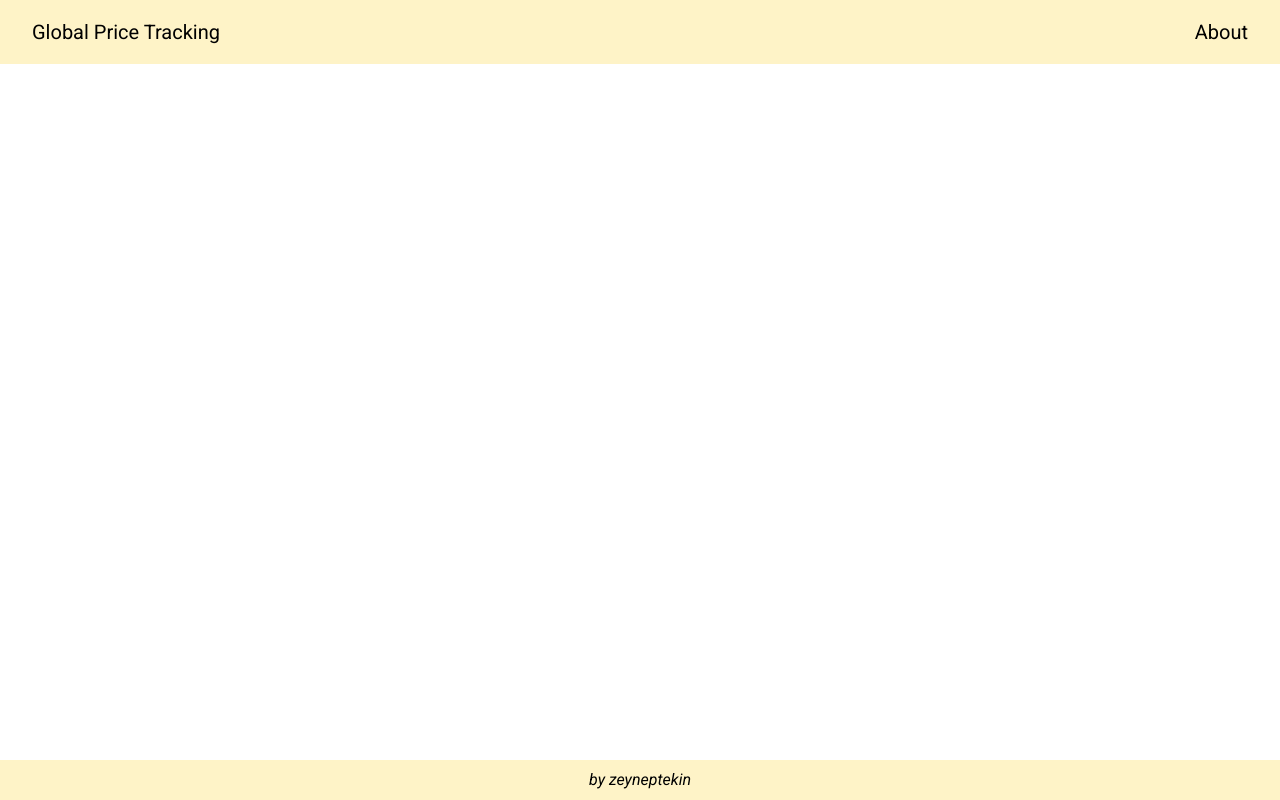
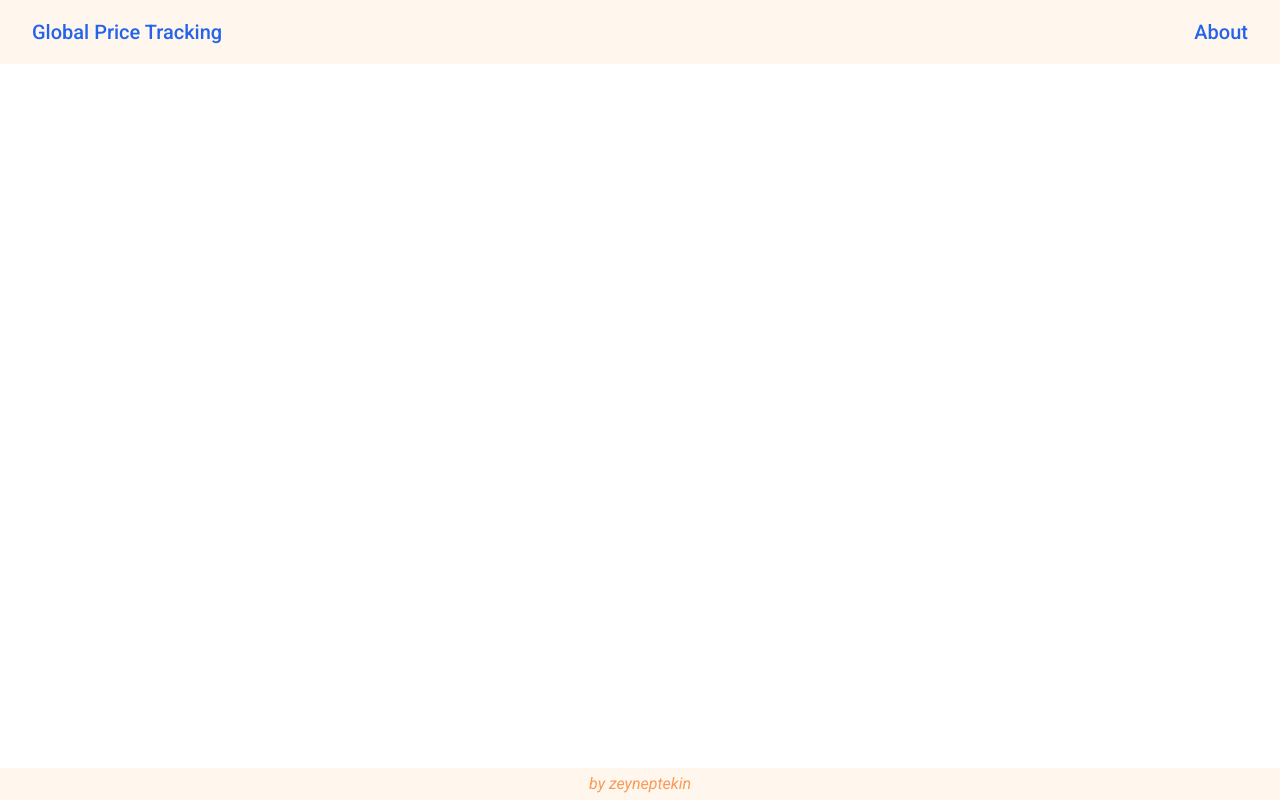
Before and after one commit to zeyneptekiin/apple-product-prices, a Next.js app in the folder web/: page /layout in a window 1280 px wide. Built offline with nearby package versions, Linux system fonts and the light colour scheme.

Commit message:
[adjust] text & bg color in footer & navbar

```diff
--- a/web/src/components/footer/index.tsx
+++ b/web/src/components/footer/index.tsx
@@ -1,7 +1,7 @@
 export default function Footer() {
     return (
-        <footer className="fixed bottom-0 bg-amber-100 w-full h-10 items-center justify-center flex">
-            <p className="italic">by zeyneptekin</p>
+        <footer className="w-full h-8 fixed bottom-0 bg-orange-50 flex justify-center items-center">
+            <p className="italic text-orange-500 opacity-70">by zeyneptekin</p>
         </footer>
     )
 }
--- a/web/src/components/navbar/index.tsx
+++ b/web/src/components/navbar/index.tsx
@@ -1,10 +1,12 @@
 export default function Navbar() {
     return (
-        <nav className="fixed top-0 bg-amber-100 w-full h-16 flex items-center px-8 justify-between text-xl">
+        <nav className="w-full h-16 fixed top-0 bg-orange-50 flex justify-center">
+        <div className="w-[1440px] flex items-center px-8 justify-between text-xl font-medium text-blue-600">
             <p>Global Price Tracking</p>
             <ul className="flex gap-3">
                 <li>About</li>
             </ul>
+        </div>
         </nav>
     )
 }
```
